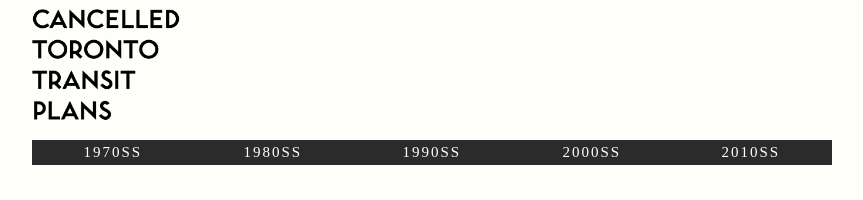
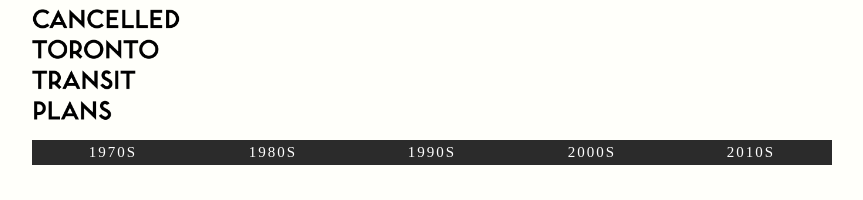
Before and after one commit to farhan-mohammed/Cancelled-Toronto, a Next.js app: page / in a window 1280 px wide. Shown: the top 200 px of the page, without its empty margins (208-1071 px from the left). Built offline with nearby package versions, Linux system fonts and the light colour scheme; a web font is replaced by a local one.

Commit message:
Update WebsiteWrapper.js

```diff
--- a/components/WebsiteWrapper.js
+++ b/components/WebsiteWrapper.js
@@ -5,7 +5,7 @@ import Header from './Header.js';
 // NavList contains the list of pages and their repesective propers to be displayed on the header and the side menu
 const NavList = [
 	{
-		decade: '1970s',
+		decade: '1970',
 		files: [
 			{
 				year: '1973',
@@ -16,7 +16,7 @@ const NavList = [
 		]
 	},
 	{
-		decade: '1980s',
+		decade: '1980',
 		files: [
 			{
 				year: '1985',
@@ -27,7 +27,7 @@ const NavList = [
 		]
 	},
 	{
-		decade: '1990s',
+		decade: '1990',
 		files: [
 			// {
 			// 	year: '1990',
@@ -43,7 +43,7 @@ const NavList = [
 		]
 	},
 	{
-		decade: '2000s',
+		decade: '2000',
 		files: [
 			{
 				year: '2007',
@@ -54,7 +54,7 @@ const NavList = [
 		]
 	},
 	{
-		decade: '2010s',
+		decade: '2010',
 		files: [
 			{
 				year: '2011',
```
